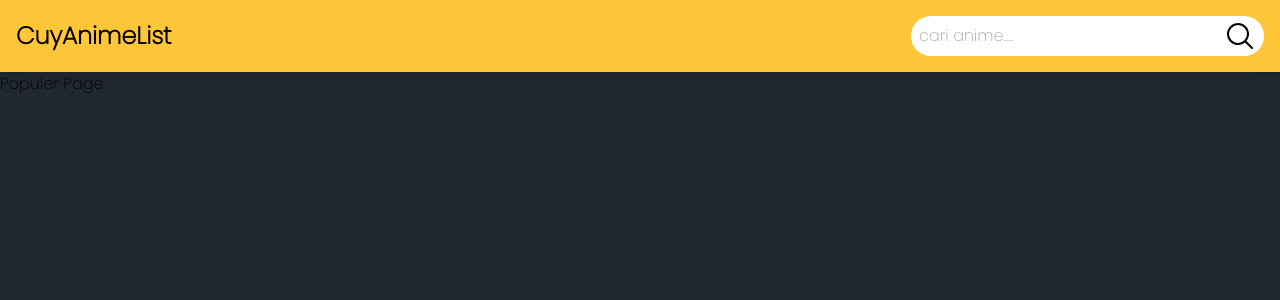
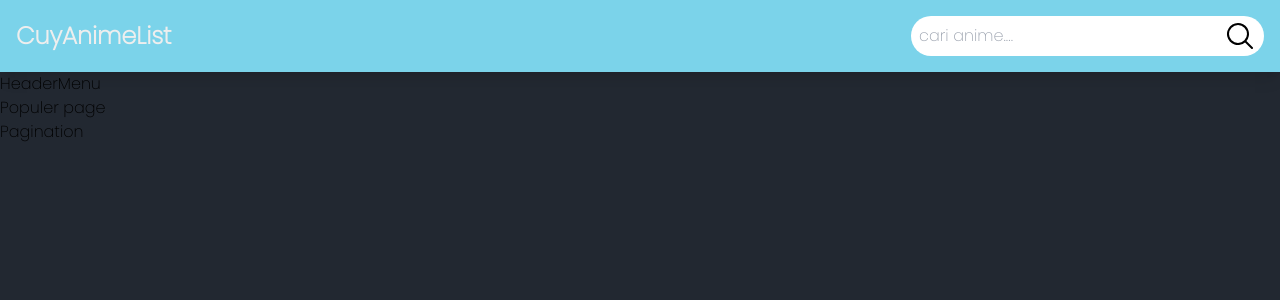
Before and after one commit to dafahfabiansyah/CuyAnimeList, a Next.js app: page /populer in a window 1280 px wide. Shown: the top 300 px of the page. Built offline with nearby package versions, Linux system fonts and the light colour scheme.

Commit message:
style : UI theming (kobo kanaeru)

```diff
--- a/src/app/globals.css
+++ b/src/app/globals.css
@@ -30,7 +30,7 @@ img:hover {
   width: 50px;
   height: 50px;
   border-radius: 50%;
-  background: radial-gradient(farthest-side, #ffc639 94%, #0000) top/8px 8px no-repeat, conic-gradient(#0000 30%, #ffc639);
+  background: radial-gradient(farthest-side, #7bd3ea 94%, #0000) top/8px 8px no-repeat, conic-gradient(#0000 30%, #7bd3ea);
   -webkit-mask: radial-gradient(farthest-side, #0000 calc(100% - 8px), #000 0);
   animation: s3 1s infinite linear;
 }
--- a/src/app/page.tsx
+++ b/src/app/page.tsx
@@ -6,14 +6,14 @@ const Page = async () => {
   try {
     const response = await axios.get(`${process.env.NEXT_PUBLIC_API_BASE_URL}/top/anime?limit=10`);
     // console.log(response);
-    const populerAnime = response.data;
+    const TopAnime = response.data;
     // console.log(response.data);
 
     return (
       <div>
         <section>
           <Header title="Anime populer" linkHref="/populer" linkTitle="Lihat Semua" />
-          <AnimeList api={populerAnime} />
+          <AnimeList api={TopAnime} />
         </section>
       </div>
     );
--- a/src/app/populer/page.tsx
+++ b/src/app/populer/page.tsx
@@ -1,7 +1,22 @@
 import React from 'react';
+import HeaderMenu from '@/components/Utilities/HeaderMenu';
+import Pagination from '@/components/Utilities/Pagination';
 
 const page = () => {
-  return <div>Populer Page</div>;
-};
-
+  // try {
+  //   const [page, setPage] = useState(1);
+  //   const response = await axios.get(`${process.env.NEXT_PUBLIC_API_BASE_URL}/top/anime?page=${page}`);
+  //   // console.log(response);
+  //   const TopAnime = response.data;
+  //   // console.log(response.data);
+  // } catch (error) {
+  //   console.error('Error fetching anime data:', error);
+    return (
+      <>
+        <HeaderMenu />
+        <div>Populer page</div>
+        <Pagination />
+      </>
+    );
+  }
 export default page;
--- a/src/app/search/[keyword]/page.tsx
+++ b/src/app/search/[keyword]/page.tsx
@@ -11,13 +11,14 @@ type PageParams = {
 
 const Page = async ({ params }: PageParams) => {
   try {
-    const keyword = params.keyword; // Use optional chaining to avoid potential issues
+    const keyword = params.keyword;
+    const decodeKeyword = decodeURI(keyword); // Use optional chaining to avoid potential issues
     // if (!keyword) {
     //   // Handle the case where keyword is undefined or falsy
     //   throw new Error(`Keyword is undefined or falsy ${keyword}`);
     // }
 
-    const apiUrl = `${process.env.NEXT_PUBLIC_API_BASE_URL}/anime?q=${keyword}`;
+    const apiUrl = `${process.env.NEXT_PUBLIC_API_BASE_URL}/anime?q=${decodeKeyword}`;
     const response = await axios.get(apiUrl);
     // console.log('API Response:', response);
 
@@ -27,7 +28,7 @@ const Page = async ({ params }: PageParams) => {
     return (
       <div>
         <section>
-          <Header title={`pencarian untuk ${keyword} ....`} linkHref={''} linkTitle={''} />
+          <Header title={`pencarian untuk ${decodeKeyword} ....`} linkHref={''} linkTitle={''} />
           <AnimeList api={searchAnime} />
         </section>
       </div>
--- a/src/components/AnimeList/index.tsx
+++ b/src/components/AnimeList/index.tsx
@@ -24,7 +24,6 @@ const AnimeList: React.FC<AnimeListProps> = ({ api }) => {
           // <Link href={`/${anime.mal_id}`} key={anime.mal_id} className="cursor-pointer max-w-sm bg-white border border-gray-200 rounded-lg shadow dark:bg-gray-800 dark:border-gray-700 dark:text-white">
           <Link href={`/${anime.mal_id}`} key={anime.mal_id} className="cursor-pointer max-w-sm bg-color-primary border border-gray-200 shadow p-1 ">
             <Image src={anime.images.webp.image_url} alt="..." width={350} height={350} className="w-full max-h-80 object-cover" />
-            {/* <Image src={imageUrl} alt={title} width={350} height={350} /> */}
             <h3 className="font-bold md:text-xl text-xs p-4 text-color-dark cursor-default ">{anime.title}</h3>
           </Link>
         );
--- a/src/components/Navbar/index.tsx
+++ b/src/components/Navbar/index.tsx
@@ -6,7 +6,7 @@ const Navbar = () => {
   return (
     <header className="bg-color-accent shadow-lg sticky">
       <div className="flex justify-between items-center p-4">
-        <Link href="/" className="font-bold text-lg md:text-2xl md:items-center hover:text-color-primary">
+        <Link href="/" className="font-bold text-lg md:text-2xl md:items-center text-color-primary hover:text-color-red transition-all ">
           CuyAnimeList
         </Link>
         <InputSearch />
--- /dev/null
+++ b/src/components/Utilities/HeaderMenu.tsx
@@ -0,0 +1,11 @@
+import React from 'react';
+
+const HeaderMenu = () => {
+  return (
+    <>
+      <div>HeaderMenu</div>
+    </>
+  );
+};
+
+export default HeaderMenu;
--- /dev/null
+++ b/src/components/Utilities/Pagination.tsx
@@ -0,0 +1,11 @@
+import React from 'react';
+
+const Pagination = () => {
+  return (
+    <>
+      <div>Pagination</div>
+    </>
+  );
+};
+
+export default Pagination;
--- a/tailwind.config.ts
+++ b/tailwind.config.ts
@@ -12,9 +12,10 @@ const config: Config = {
     colors: {
       color: {
         primary: '#eeeeee',
-        accent: '#ffc639',
+        accent: '#7BD3EA',
         secondary: '#393e46',
         dark: '#222831',
+        red: '#FE0000',
       },
     },
   },
```
